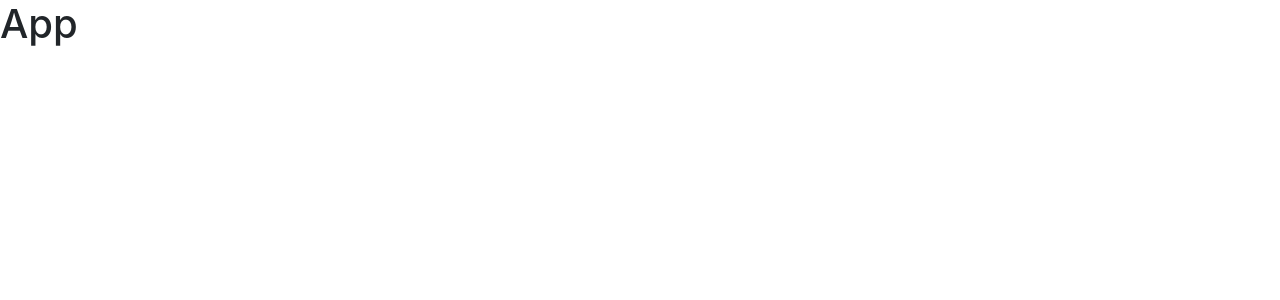
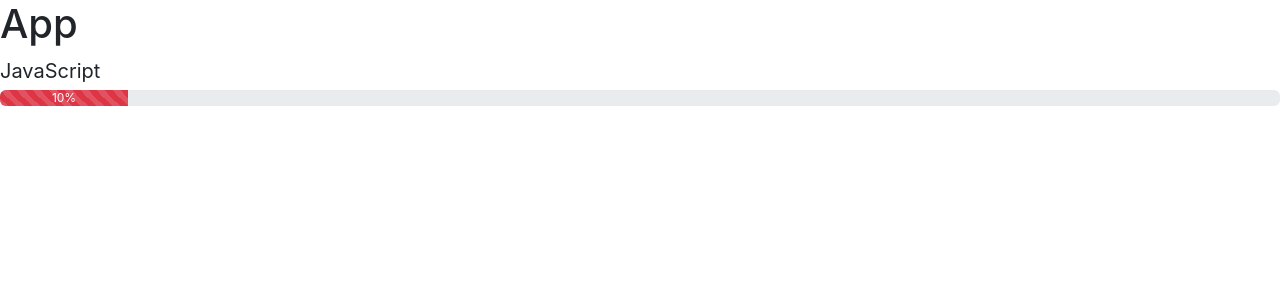
Before and after one commit to vitboch/devs-team, a React (Create React App) app: page / in a window 1280 px wide. Shown: the top 300 px of the page. Built offline with nearby package versions, Linux system fonts and the light colour scheme.

Commit message:
progress

```diff
--- a/src/app/App.jsx
+++ b/src/app/App.jsx
@@ -1,9 +1,11 @@
 import React from "react";
+import Progress from "./components/common/progress";
 
 const App = () => {
     return (
         <>
             <h1>App</h1>
+            <Progress percents="10" name="JavaScript" color="red" />
         </>
     );
 };
--- /dev/null
+++ b/src/app/components/common/progress.jsx
@@ -0,0 +1,32 @@
+import React from "react";
+import PropTypes from "prop-types";
+import getBootstrapColor from "../../utils/getBootstrapColor";
+
+const Progress = ({ percents, color, name }) => {
+    const progressClass =
+        "progress-bar progress-bar-striped bg-" + getBootstrapColor(color);
+    return (
+        <>
+            <p className="fs-5 mb-1">{name}</p>
+            <div className="progress">
+                <div
+                    className={progressClass}
+                    role="progressbar"
+                    style={{ width: `${percents}%` }}
+                    aria-valuemin="0"
+                    aria-valuemax="100"
+                >
+                    {percents + "%"}
+                </div>
+            </div>
+        </>
+    );
+};
+
+Progress.propTypes = {
+    percents: PropTypes.number,
+    color: PropTypes.string,
+    name: PropTypes.string
+};
+
+export default Progress;
--- /dev/null
+++ b/src/app/utils/getBootstrapColor.jsx
@@ -0,0 +1,20 @@
+const getBootstrapColor = (color) => {
+    switch (color) {
+        case "blue":
+            return "primary";
+        case "cyan":
+            return "info";
+        case "green":
+            return "success";
+        case "orange":
+            return "warning";
+        case "red":
+            return "danger";
+        case "dark":
+            return "dark";
+        default:
+            return "primary";
+    }
+};
+
+export default getBootstrapColor;
```
